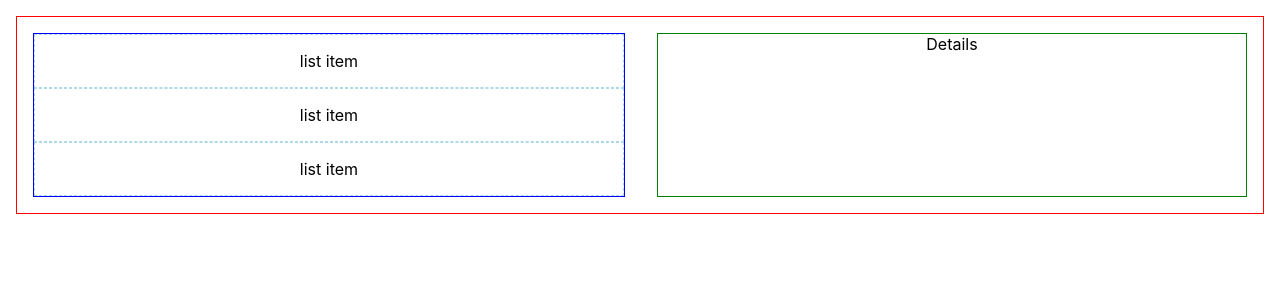
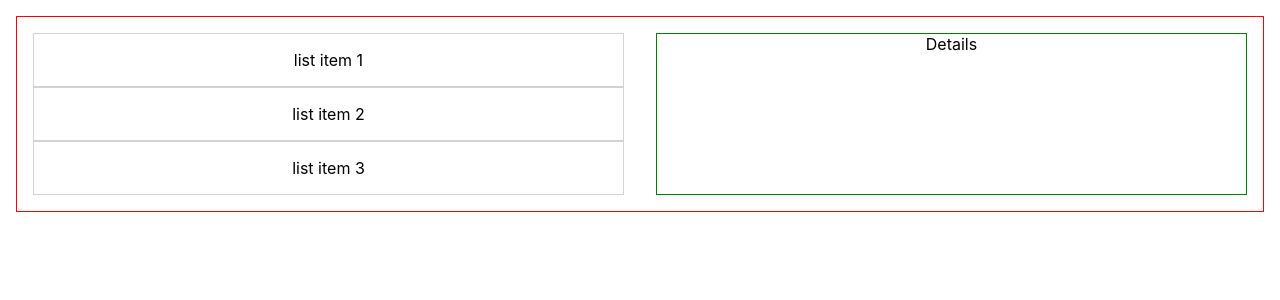
Before and after one commit to laps78/use-effect-task, a React (Create React App) app: page / in a window 1280 px wide. Shown: the top 300 px of the page. Built offline with nearby package versions, Linux system fonts and the light colour scheme.

Commit message:
milestone commit

```diff
--- a/src/App.js
+++ b/src/App.js
@@ -1,14 +1,22 @@
 import "./App.css";
 import List from "./components/List/List";
 import Details from "./components/Details/Details";
+import React, { useEffect, useState } from "react";
 
 function App() {
-  return (
+  const [isLoading, setLoading] = useState(false);
+  const [data, setData] = useState(null);
+
+  useEffect(() => {
+    console.log("useEfect App.js");
+  }, []);
+  const JSX = (
     <div className="App">
       <List />
       <Details />
     </div>
   );
+  return (isLoading && <p>Загружаем данные...</p>) || JSX;
 }
 
 export default App;
--- a/src/components/Details/Details.css
+++ b/src/components/Details/Details.css
@@ -1,4 +1,4 @@
-.article-details {
+.details__article {
   box-sizing: border-box;
   display: flex;
   flex-direction: column;
--- a/src/components/Details/Details.js
+++ b/src/components/Details/Details.js
@@ -1,5 +1,5 @@
 import "./Details.css";
 
-export default function Details() {
-  return <article className="article-details">Details</article>;
+export default function Details({ info }) {
+  return <article className="details__article">Details</article>;
 }
--- a/src/components/List/List.css
+++ b/src/components/List/List.css
@@ -6,11 +6,9 @@
   width: calc(50% - 1rem);
   margin: 1rem;
   padding-left: 0;
-
-  border: 1px solid blue;
 }
 
-.list-item {
+.list__item {
   box-sizing: border-box;
   width: 100%;
   list-style-type: none;
@@ -18,5 +16,5 @@
   padding: 1rem;
   margin: 0;
 
-  border: 1px dashed lightblue;
+  border: 1px solid lightgrey;
 }
--- a/src/components/List/List.js
+++ b/src/components/List/List.js
@@ -1,11 +1,18 @@
 import "./List.css";
 
 export default function List() {
+  const clickHandler = (evt) => console.log("click!");
   return (
     <ul className="list">
-      <li className="list-item">list item</li>
-      <li className="list-item">list item</li>
-      <li className="list-item">list item</li>
+      <li className="list__item" onClick={clickHandler}>
+        list item 1
+      </li>
+      <li className="list__item" onClick={clickHandler}>
+        list item 2
+      </li>
+      <li className="list__item" onClick={clickHandler}>
+        list item 3
+      </li>
     </ul>
   );
 }
```
Also changed, not shown: src/components/engine/fetchData.js (added, +14 -0 lines), 1 other file (tests, documents, lock files or other folders).
